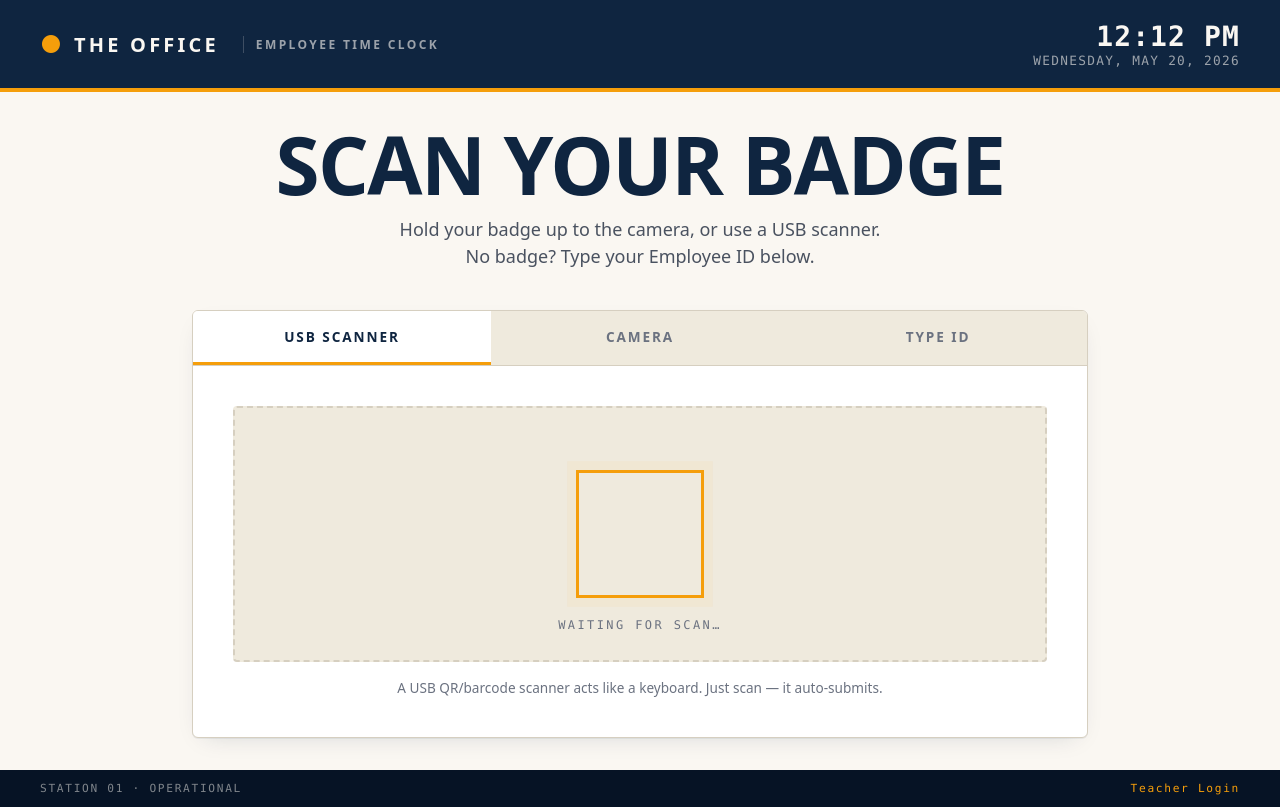
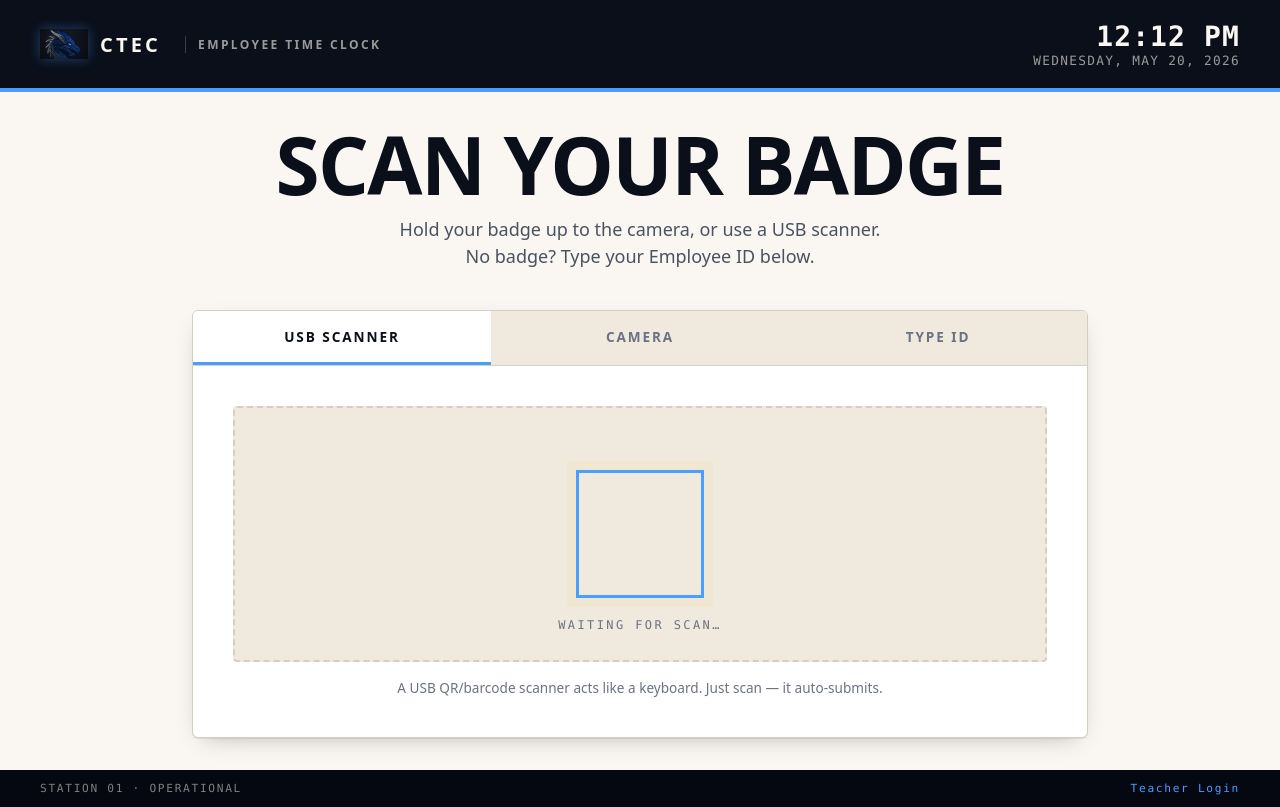
Before and after one commit to Chavi7/clockin, a Flask app: page / in a window 1280 px wide. Run offline with Flask 3, Linux system fonts and the light colour scheme; data that the repository does not hold is empty.

Commit message:
Rebrand to CTEC with DragonForge logo and dragon-tech theme

```diff
--- a/app.py
+++ b/app.py
@@ -1397,30 +1397,54 @@ def generate_badges_pdf(employees):
 def draw_badge(c, x, y, w, h, emp, ImageReader):
     from reportlab.lib.units import inch
     from reportlab.lib.colors import HexColor
-
-    navy = HexColor("#0F2540")
-    amber = HexColor("#F59E0B")
+    import os
+
+    # Dragon-tech palette — matches the web UI
+    black = HexColor("#0A0F1A")
+    electric = HexColor("#4A9EFF")
     cream = HexColor("#FAF7F2")
     grey = HexColor("#6B7280")
 
+    # Body
     c.setFillColor(cream)
     c.rect(x, y, w, h, fill=1, stroke=0)
 
+    # Black header band
     header_h = 0.42 * inch
-    c.setFillColor(navy)
+    c.setFillColor(black)
     c.rect(x, y + h - header_h, w, header_h, fill=1, stroke=0)
 
-    c.setFillColor(amber)
+    # Electric-blue accent line under header
+    c.setFillColor(electric)
     c.rect(x, y + h - header_h - 0.04 * inch, w, 0.04 * inch, fill=1, stroke=0)
 
+    # Dragon logo in the top-LEFT corner of the header (small mark, brand stamp)
+    logo_path = os.path.join(os.path.dirname(__file__), "static", "img", "dragonforge-icon-sm.png")
+    if os.path.exists(logo_path):
+        logo_size = 0.32 * inch
+        c.drawImage(
+            logo_path,
+            x + 0.07 * inch,
+            y + h - header_h + (header_h - logo_size) / 2,
+            logo_size, logo_size,
+            mask="auto",
+            preserveAspectRatio=True,
+        )
+        # Push school name right to make room for the logo
+        text_x = x + 0.07 * inch + logo_size + 0.08 * inch
+    else:
+        text_x = x + 0.15 * inch
+
+    # School name + subtitle in header
     c.setFillColor(cream)
     c.setFont("Helvetica-Bold", 11)
-    school = (emp["school"] or "OFFICE").upper()
-    c.drawString(x + 0.15 * inch, y + h - header_h + 0.22 * inch, school)
+    school = (emp["school"] or "CTEC").upper()
+    c.drawString(text_x, y + h - header_h + 0.22 * inch, school)
     c.setFont("Helvetica", 7)
-    c.drawString(x + 0.15 * inch, y + h - header_h + 0.10 * inch, "SIMULATED WORKPLACE · EMPLOYEE ID")
-
-    c.setStrokeColor(navy)
+    c.drawString(text_x, y + h - header_h + 0.10 * inch, "CTEC · EMPLOYEE ID")
+
+    # Card border
+    c.setStrokeColor(black)
     c.setLineWidth(1.2)
     c.rect(x, y, w, h, fill=0, stroke=1)
 
@@ -1439,7 +1463,7 @@ def draw_badge(c, x, y, w, h, emp, ImageReader):
     tx = x + 0.15 * inch
     ty = y + h - header_h - 0.32 * inch
 
-    c.setFillColor(navy)
+    c.setFillColor(black)
     c.setFont("Helvetica-Bold", 13)
     c.drawString(tx, ty, emp["first_name"] or "")
     c.setFont("Helvetica-Bold", 13)
@@ -1448,7 +1472,7 @@ def draw_badge(c, x, y, w, h, emp, ImageReader):
     c.setFillColor(grey)
     c.setFont("Helvetica", 7)
     c.drawString(tx, ty - 0.40 * inch, "ROLE")
-    c.setFillColor(navy)
+    c.setFillColor(black)
     c.setFont("Helvetica-Bold", 8.5)
     role = (emp["role"] or "EMPLOYEE")[:24]
     c.drawString(tx, ty - 0.52 * inch, role.upper())
@@ -1456,14 +1480,14 @@ def draw_badge(c, x, y, w, h, emp, ImageReader):
     c.setFillColor(grey)
     c.setFont("Helvetica", 7)
     c.drawString(tx, ty - 0.70 * inch, "ID")
-    c.setFillColor(navy)
+    c.setFillColor(black)
     c.setFont("Courier-Bold", 11)
     c.drawString(tx, ty - 0.85 * inch, emp["employee_id"])
 
     c.setFillColor(grey)
     c.setFont("Helvetica-Oblique", 6)
     c.drawString(x + 0.15 * inch, y + 0.10 * inch,
-                 "Property of the office. If found, return to your supervisor.")
+                 "Property of CTEC. If found, return to your supervisor.")
 
 
 def make_qr_image(data):
--- a/static/css/styles.css
+++ b/static/css/styles.css
@@ -1,14 +1,30 @@
 /* ============================================================
-   THE OFFICE · Time Clock Styles
-   Aesthetic: industrial workplace console — navy/amber/cream.
+   CTEC · Time Clock Styles
+   Aesthetic: dragon-tech ops console — near-black chrome with
+   electric-blue accents, cream content for readability.
    ============================================================ */
 
 :root {
-  --navy:        #0F2540;
-  --navy-deep:   #061325;
-  --navy-soft:   #1B3354;
-  --amber:       #F59E0B;
-  --amber-deep:  #B45309;
+  /* Dragon-tech palette (replaces the old navy/amber theme).
+     The legacy names (--navy, --amber) are kept as aliases so we
+     don't have to touch hundreds of CSS rules — they now point at
+     the new colors. */
+  --black:       #0A0F1A;          /* near-black, matches logo background */
+  --black-deep:  #050810;          /* even darker for shadows / footer */
+  --black-soft:  #131A28;          /* slightly lifted, for cards on black */
+  --electric:    #4A9EFF;          /* dragon accent blue */
+  --electric-deep: #1E6FE0;        /* hover / pressed state */
+  --electric-glow: rgba(74,158,255,0.35);
+
+  /* Legacy aliases — old code references these everywhere.
+     Pointing them at the new palette gets a free re-theme. */
+  --navy:        #0A0F1A;          /* was #0F2540 */
+  --navy-deep:   #050810;          /* was #061325 */
+  --navy-soft:   #131A28;          /* was #1B3354 */
+  --amber:       #4A9EFF;          /* was #F59E0B */
+  --amber-deep:  #1E6FE0;          /* was #B45309 */
+
+  /* Content area colors stay cream/ink for readability. */
   --cream:       #FAF7F2;
   --cream-edge:  #EFEADD;
   --paper:       #FFFFFF;
@@ -16,13 +32,16 @@
   --ink-soft:    #4A5260;
   --muted:       #6B7280;
   --line:        #D6CFC0;
+
+  /* Status colors — unchanged */
   --green:       #15803D;
   --green-soft:  #DCFCE7;
   --red:         #B91C1C;
   --red-soft:    #FEE2E2;
   --blue:        #1D4ED8;
   --blue-soft:   #DBEAFE;
-  --shadow:      0 1px 0 rgba(15,37,64,0.06), 0 8px 24px -12px rgba(15,37,64,0.18);
+
+  --shadow:      0 1px 0 rgba(10,15,26,0.08), 0 8px 24px -12px rgba(10,15,26,0.35);
 
   --font-sans:   ui-sans-serif, system-ui, -apple-system, "Segoe UI", Helvetica, Arial, sans-serif;
   --font-mono:   ui-monospace, SFMono-Regular, "SF Mono", Menlo, Consolas, monospace;
@@ -91,9 +110,19 @@ a:hover { text-decoration: underline; }
 
 .brand { display: flex; align-items: center; gap: 0.75rem; }
 .brand-mark {
-  color: var(--amber);
+  color: var(--electric);
   font-size: 1.5rem;
   line-height: 1;
+}
+.brand-logo {
+  width: 2rem;
+  height: 2rem;
+  object-fit: contain;
+  filter: drop-shadow(0 0 6px var(--electric-glow));
+}
+.brand-logo-large {
+  width: 3rem;
+  height: 3rem;
 }
 .brand-name {
   font-weight: 900;
--- a/templates/_nav.html
+++ b/templates/_nav.html
@@ -1,8 +1,9 @@
 {# Reusable ops nav. Include with {% include "_nav.html" %} and set `active` var #}
 <header class="ops-header">
   <div class="ops-brand">
-    <span class="brand-mark">●</span>
-    <span class="brand-name">THE OFFICE / {{ section|default("OPS") }}</span>
+    <img src="{{ url_for('static', filename='img/dragonforge-icon-sm.png') }}"
+         alt="CTEC" class="brand-logo">
+    <span class="brand-name">CTEC / {{ section|default("OPS") }}</span>
   </div>
   <nav class="ops-nav">
     <a href="{{ url_for('dashboard') }}"
--- a/templates/base.html
+++ b/templates/base.html
@@ -3,7 +3,7 @@
 <head>
   <meta charset="UTF-8">
   <meta name="viewport" content="width=device-width, initial-scale=1.0">
-  <title>{% block title %}TIME CLOCK{% endblock %} · The Office</title>
+  <title>{% block title %}TIME CLOCK{% endblock %} · CTEC</title>
   <link rel="stylesheet" href="{{ url_for('static', filename='css/styles.css') }}">
   {% block head_extra %}{% endblock %}
 </head>
--- a/templates/kiosk.html
+++ b/templates/kiosk.html
@@ -6,8 +6,9 @@
 <div class="kiosk">
   <header class="kiosk-header">
     <div class="brand">
-      <span class="brand-mark">●</span>
-      <span class="brand-name">THE OFFICE</span>
+      <img src="{{ url_for('static', filename='img/dragonforge-icon-sm.png') }}"
+           alt="CTEC" class="brand-logo brand-logo-large">
+      <span class="brand-name">CTEC</span>
       <span class="brand-sub">EMPLOYEE TIME CLOCK</span>
     </div>
     <div class="clock-display">
--- a/templates/login.html
+++ b/templates/login.html
@@ -6,7 +6,11 @@
 <div class="login-wrap">
   <div class="login-card">
     <div class="login-stripe"></div>
-    <h1 class="login-title">TEACHER LOGIN</h1>
+    <h1 class="login-title">
+      <img src="{{ url_for('static', filename='img/dragonforge-icon-sm.png') }}"
+           alt="CTEC" class="login-logo">
+      TEACHER LOGIN
+    </h1>
     <p class="login-sub">Sign in to view your roster and today's activity.</p>
     <form method="POST" action="{{ url_for('login') }}" class="login-form">
       <label for="username">USERNAME</label>
--- a/templates/setup.html
+++ b/templates/setup.html
@@ -6,7 +6,11 @@
 <div class="login-wrap login-wrap-wide">
   <div class="login-card">
     <div class="login-stripe"></div>
-    <h1 class="login-title">FIRST-RUN SETUP</h1>
+    <h1 class="login-title">
+      <img src="{{ url_for('static', filename='img/dragonforge-icon-sm.png') }}"
+           alt="CTEC" class="login-logo">
+      FIRST-RUN SETUP
+    </h1>
     <p class="login-sub">
       Create the first administrator account. This account can manage every roster
       and create additional teacher accounts later.
```
Also changed, not shown: other parts of static/css/styles.css (+19 -4 lines), static/img/dragonforge-icon-sm.png (added), static/img/dragonforge-icon.png (added), static/img/dragonforge.png (added).
